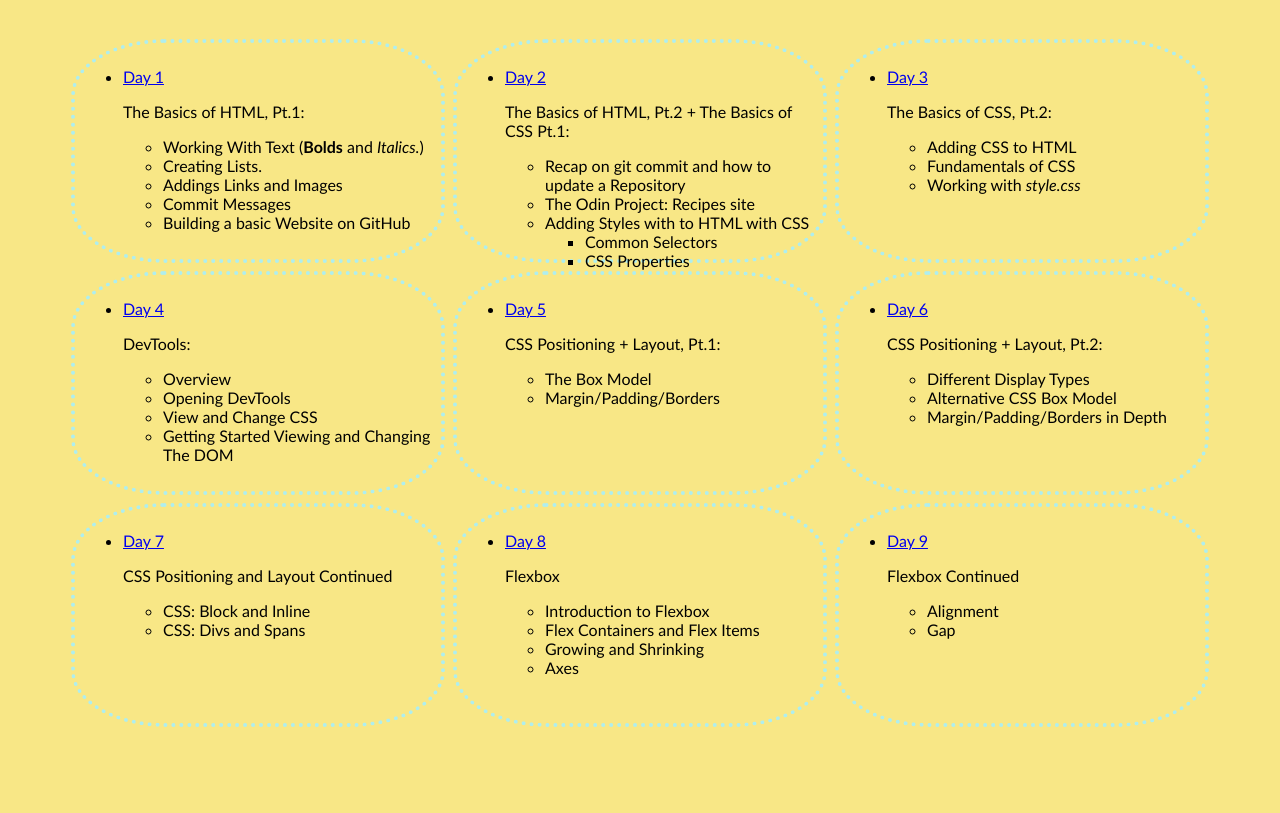
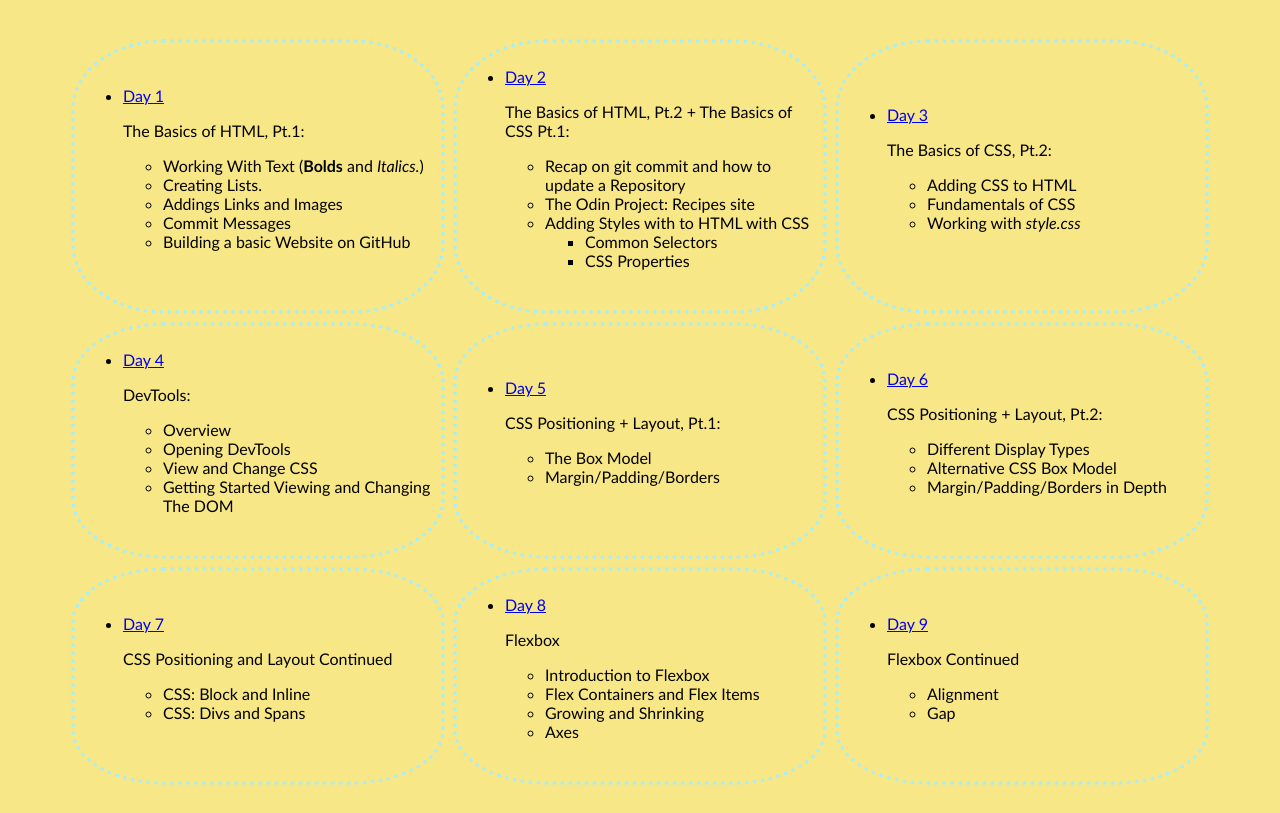
Before and after one commit to MadamMar/coding-journey, a plain HTML site: page index.html in a window 1280 px wide. Shown: the part 63-876 px from the top of the page. Before the commit the page ends 818 px from the top, so only its background shows below. Drawn offline with Linux system fonts and the light colour scheme.

Commit message:
Minor Update to Style

```diff
--- a/style.css
+++ b/style.css
@@ -48,13 +48,14 @@ h1 {
 
 .index-item {
     width: 350px;
-    height: 200px;
+    height: auto;
     padding: 8px;
     border: 4px solid paleturquoise;
     display: flex;
     border-radius: 25%;
     background: transparent;
     border-style: dotted;
+    align-items: center;
 }
 
 .flexlist {
```
